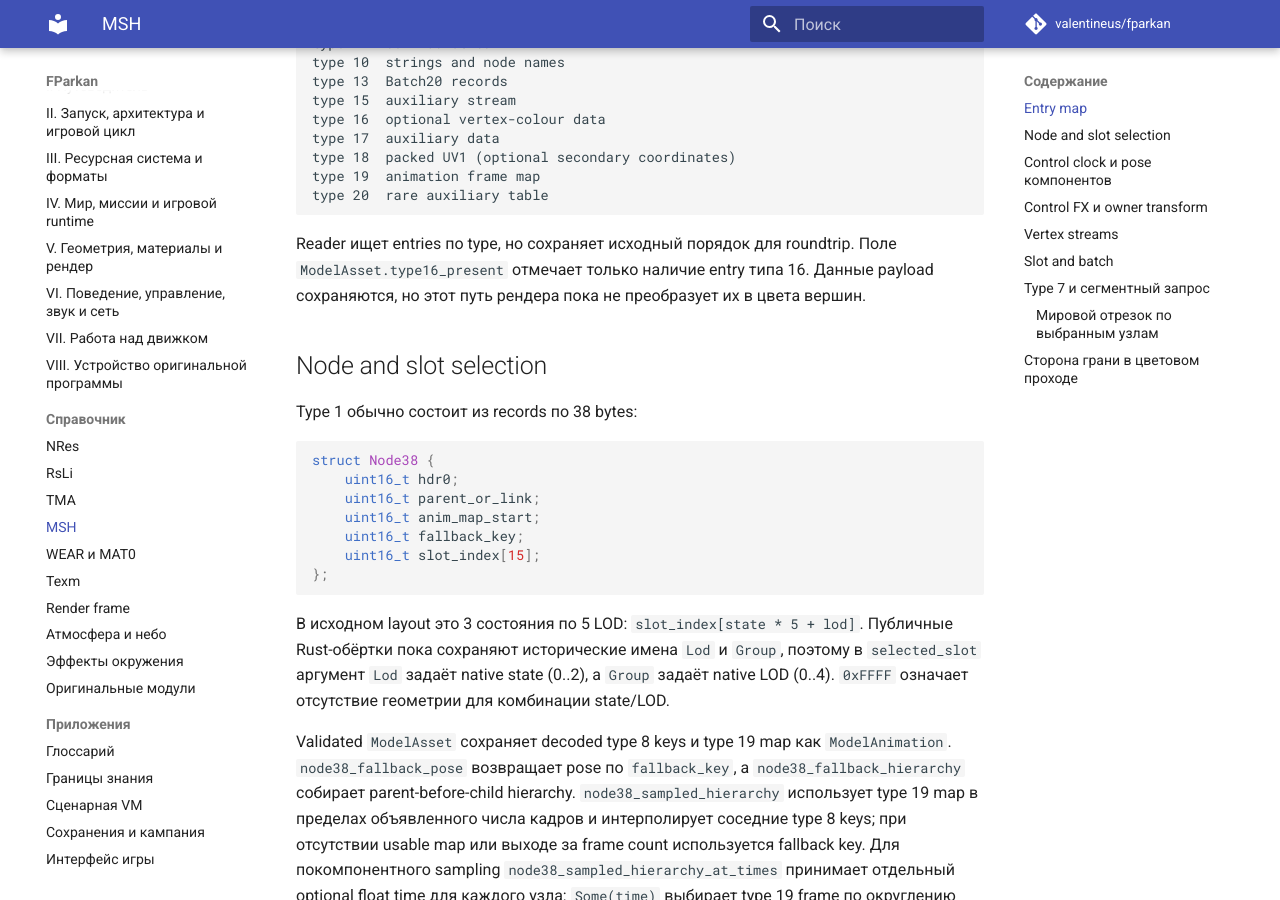
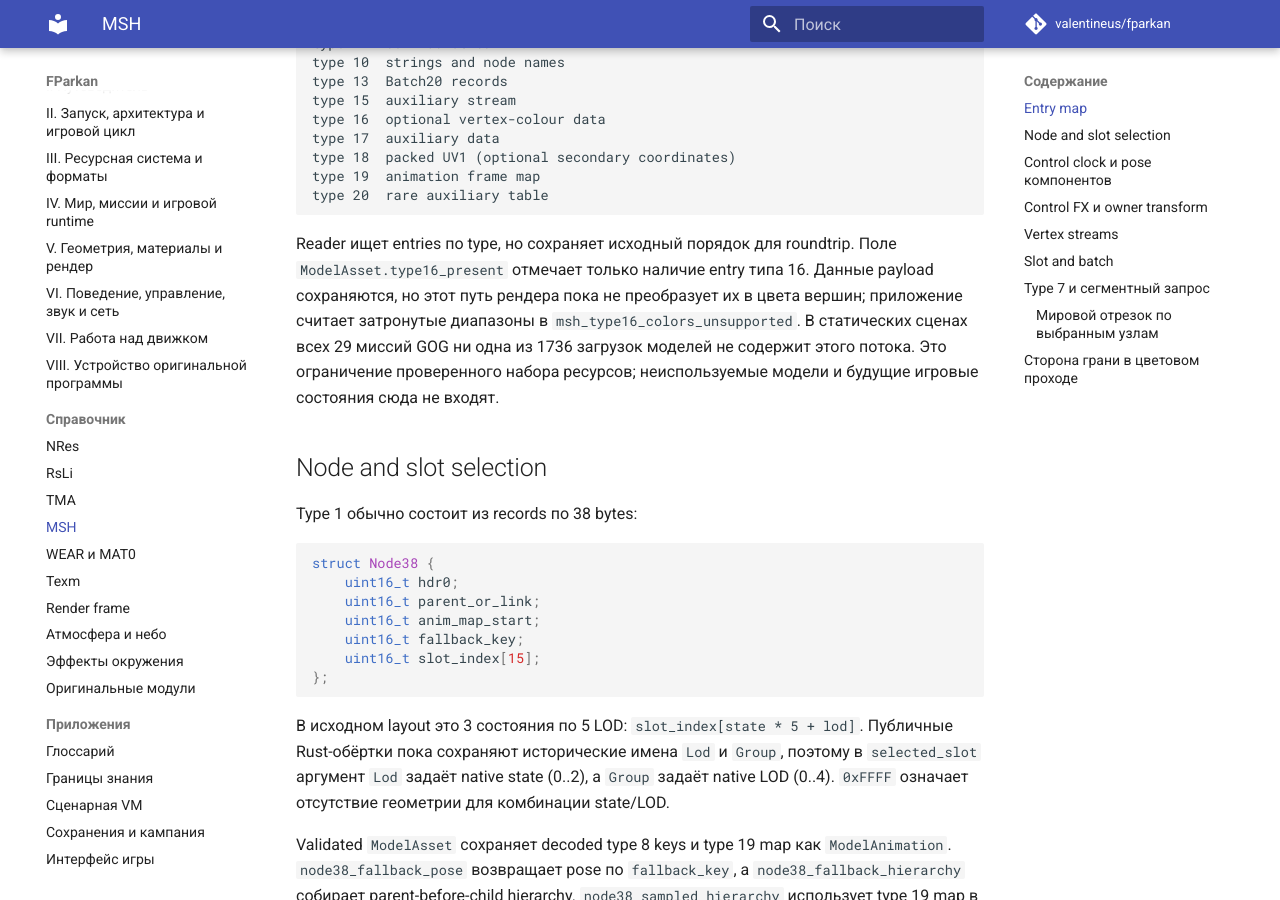
Before and after one commit to valentineus/fparkan, an MkDocs documentation site: the page built from docs/reference/msh.md, in a window 1280 px wide and 900 px high, scrolled down 451 px. Built offline with MkDocs 1.6.1 and Material for MkDocs 9.7.7, drawn with Linux system fonts in a browser that asks for light colours; comment, search, counter and statistics services are not loaded.

Commit message:
chore(render): expose unused vertex color coverage

```diff
--- a/docs/reference/msh.md
+++ b/docs/reference/msh.md
@@ -28,7 +28,10 @@ type 20  rare auxiliary table
 Reader ищет entries по type, но сохраняет исходный порядок для roundtrip.
 Поле `ModelAsset.type16_present` отмечает только наличие entry типа 16. Данные
 payload сохраняются, но этот путь рендера пока не преобразует их в цвета
-вершин.
+вершин; приложение считает затронутые диапазоны в `msh_type16_colors_unsupported`.
+В статических сценах всех 29 миссий GOG ни одна из 1736 загрузок моделей
+не содержит этого потока. Это ограничение проверенного набора ресурсов;
+неиспользуемые модели и будущие игровые состояния сюда не входят.
 
 ## Node and slot selection
 
```
Also changed, not shown: docs/appendices/knowledge-boundaries.md (+4 -1 lines), 1 other file.
